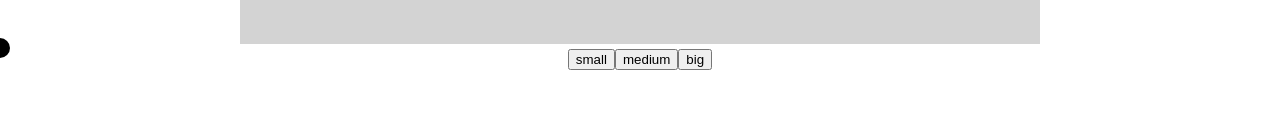
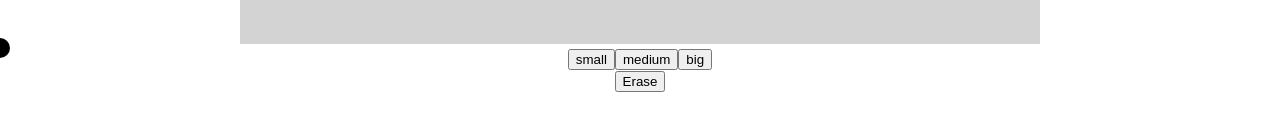
Before and after one commit to SilviuIordache/Painty, a React (Create React App) app: page / in a window 1280 px wide. Shown: the part 644-774 px from the top of the page. Built offline with nearby package versions, Linux system fonts and the light colour scheme.

Commit message:
Add basic delete function (not perfect)

```diff
--- a/src/Canvas/Canvas.js
+++ b/src/Canvas/Canvas.js
@@ -15,6 +15,8 @@ export default class PaintApp extends React.Component {
         { size: 15 },
         { size: 20 }
       ],
+      canvasWidth: 800,
+      canvasHeight: 600,
       currentBrushSize: 3
     };
   }
@@ -27,8 +29,8 @@ export default class PaintApp extends React.Component {
     const canvas = document.getElementById("canvas");
 
     canvas.style.backgroundColor = "lightgray";
-    canvas.width = 800;
-    canvas.height = 600;
+    canvas.width = this.state.canvasWidth;
+    canvas.height = this.state.canvasHeight;
 
     this.setState({
       ctx: canvas.getContext("2d"),
@@ -55,7 +57,7 @@ export default class PaintApp extends React.Component {
     }
   };
 
-  handleBrushSizeChange = (size) => {
+  selectBrushSize = (size) => {
     this.setState({
       currentBrushSize: size
     })
@@ -113,6 +115,10 @@ export default class PaintApp extends React.Component {
     ctx.moveTo(this.state.cursorX, this.state.cursorY);
   }
 
+  eraseCanvas = () => {
+    this.state.ctx.clearRect(0, 1, this.state.canvasWidth, this.state.canvasHeight);
+  }
+
   render() {
     return (
       <div>
@@ -132,7 +138,8 @@ export default class PaintApp extends React.Component {
         />
         <Brush size={this.state.currentBrushSize}/>
         <Toolbar
-          handleBrushSizeChange={this.handleBrushSizeChange}
+          selectBrushSize={this.selectBrushSize}
+          eraseCanvas={this.eraseCanvas}
         />
       </div>
     );
--- a/src/Toolbar/Toolbar.js
+++ b/src/Toolbar/Toolbar.js
@@ -3,15 +3,24 @@ import React from "react";
 export default class Toolbar extends React.Component {
 
   selectBrushSize = (size) => {
-    this.props.handleBrushSizeChange(size)
+    this.props.selectBrushSize(size)
+  }
+
+  eraseCanvas = () => {
+    this.props.eraseCanvas();
   }
 
   render() {
     return (
       <div>
-        <button onClick={() => this.selectBrushSize(1)}>small</button>
-        <button onClick={() => this.selectBrushSize(2)}>medium</button>
-        <button onClick={() => this.selectBrushSize(3)}>big</button>
+        <div>
+          <button onClick={() => this.selectBrushSize(1)}>small</button>
+          <button onClick={() => this.selectBrushSize(2)}>medium</button>
+          <button onClick={() => this.selectBrushSize(3)}>big</button>
+        </div>
+        <div>
+          <button onClick={this.eraseCanvas}>Erase</button>
+        </div>
       </div>
     )
   }
```
